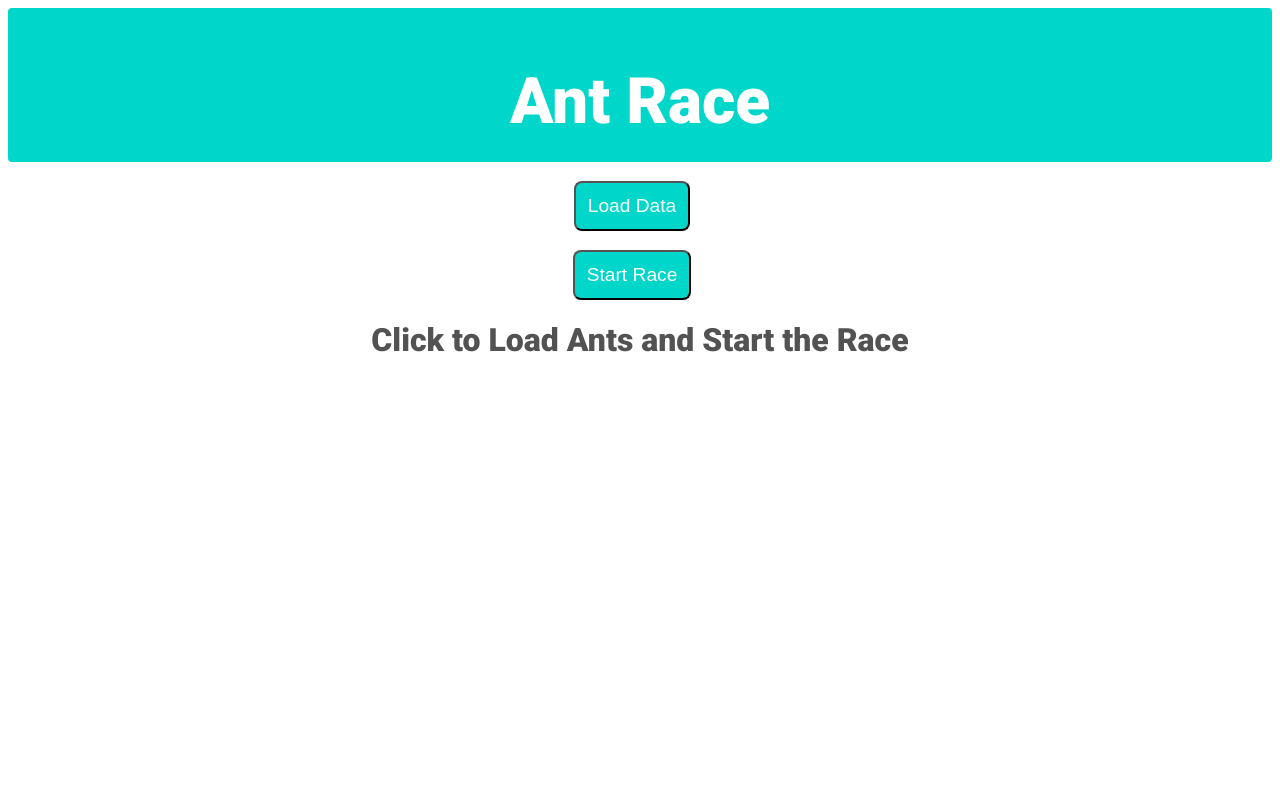
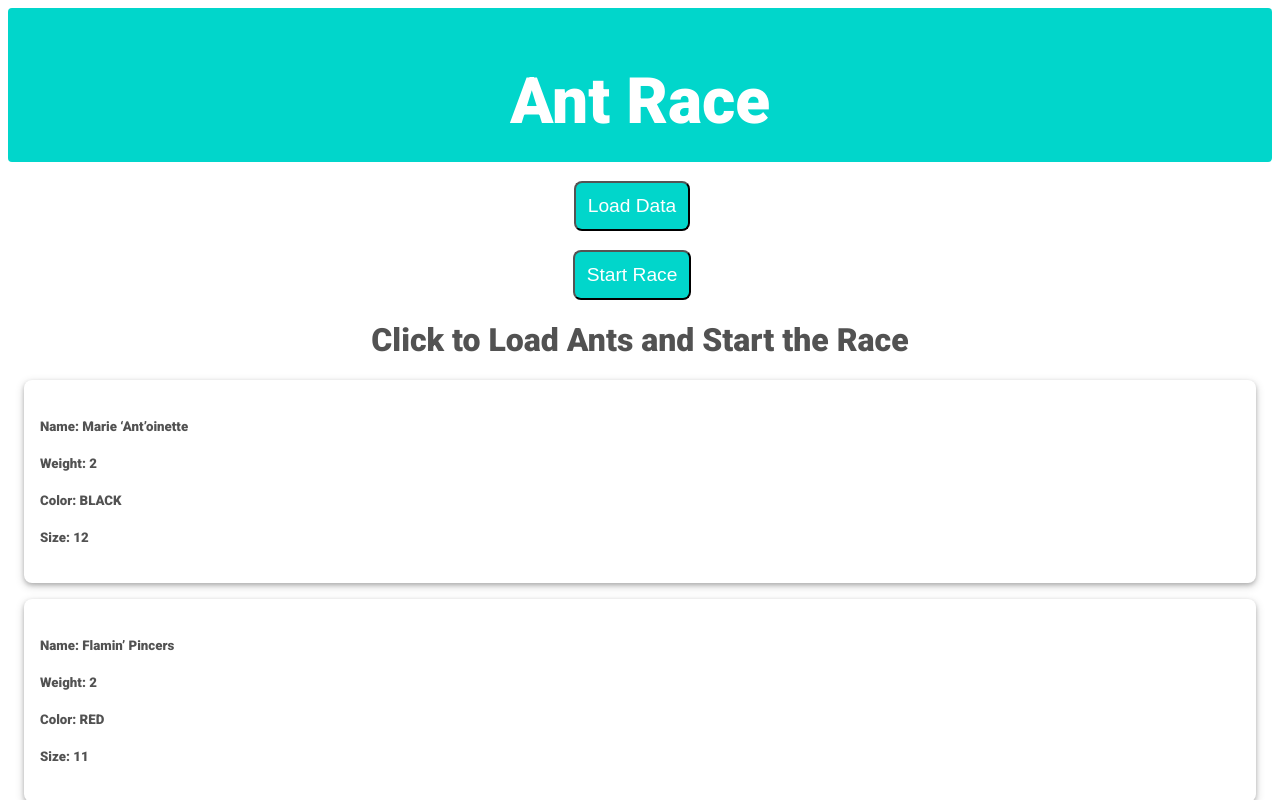
Before and after one commit to nottolivc/ant-race, a React (Create React App) app: page / in a window 1280 px wide. Both pictures are taken after a click on the button "Load Data". Shown: the top 800 px of the page. Built offline with nearby package versions, Linux system fonts and the light colour scheme.

Commit message:
attempting slider shuffle ui for data, clean up design add tests in js for tsx if time

```diff
--- a/src/App.js
+++ b/src/App.js
@@ -10,7 +10,7 @@ import { generateAntWinLikelihoodCalculator } from './utils/algorithm';
 
 const App = (props) => {
 
-    const [data, setData] = useState(seedData);
+    const [data, setData] = useState({ants: []});
 
     const loadData = () => {
       setData(seedData);
@@ -51,42 +51,39 @@ const App = (props) => {
               <h4>Winner: <p>{values[values.length-1].name}</p></h4>
             </div>);
           case UI_IN_PROGRESS:
-            //console.log(ants, data);
+            console.table(ants, data);
             return (<div>
               <h4>Race in Progress </h4>
               <h4>Ants Completed: </h4>
               { ui.antsCompleted }
               <h4>Ants In Progress: </h4>
               { ui.antsInProgress }
-              {data ? data.ants.map((ant, id) => (
-                <ul>
-                <li key={id} className="card">
-                  <p> {ant.name} </p>
-                  <p> {ant.weight} </p>
-                  <p> {ant.color} </p>
-                  <p> {ant.length} </p>
-                </li>
-                </ul>
-              )) : 'load data...'}
               <ProgressBar percentage={ui.antsCompleted / values.length * 100} />
             </div>);
           default:
             return (
               <div>
               <h1>Click to Load Ants and Start the Race</h1>
+              {data ? data.ants.map((ant, i) => (
+                <ul key={Date.now()} className='card' >
+                <li key={i}>
+                  <h5> Name: {ant.name} </h5>
+                  <h5> Weight: {ant.weight} </h5>
+                  <h5> Color: {ant.color} </h5>
+                  <h5> Size: {ant.length} </h5>
+                </li>
+                </ul>
+              )) : 'load data...'}
               </div>);
         }})()}
         <ul>
-          {values ? values.map((ant, id) => (
-            <li key={id} className="card">
-            <ul>
-              <h4>Stats: {Object.values(ant)}</h4>
-              {ant.likelihoodOfAntWinning &&
-              <div>Probability of Ant Winning: {ant.likelihoodOfAntWinning.toFixed(2) * 100 } %</div>}
-            </ul>
+          {values ? values.map((ant, idx) => (
+            <li key={idx} className="card">
+              <h4>Delayed by: {ant.delay} seconds {props.id}</h4>
+              {ant.likelihoodOfAntWinning && <div>Probability of Ant Winning: {ant.likelihoodOfAntWinning.toFixed(2) * 100 } %</div>}
               {ant.state === ANT_IN_PROGRESS && <ProgressBarTimer interval={ant.delay} /> }
-            </li>
-          )) : null}
+              </li>
+          )) : 'load data...'}
         </ul>
       </div>
       {/* <Ant /> */}
```
